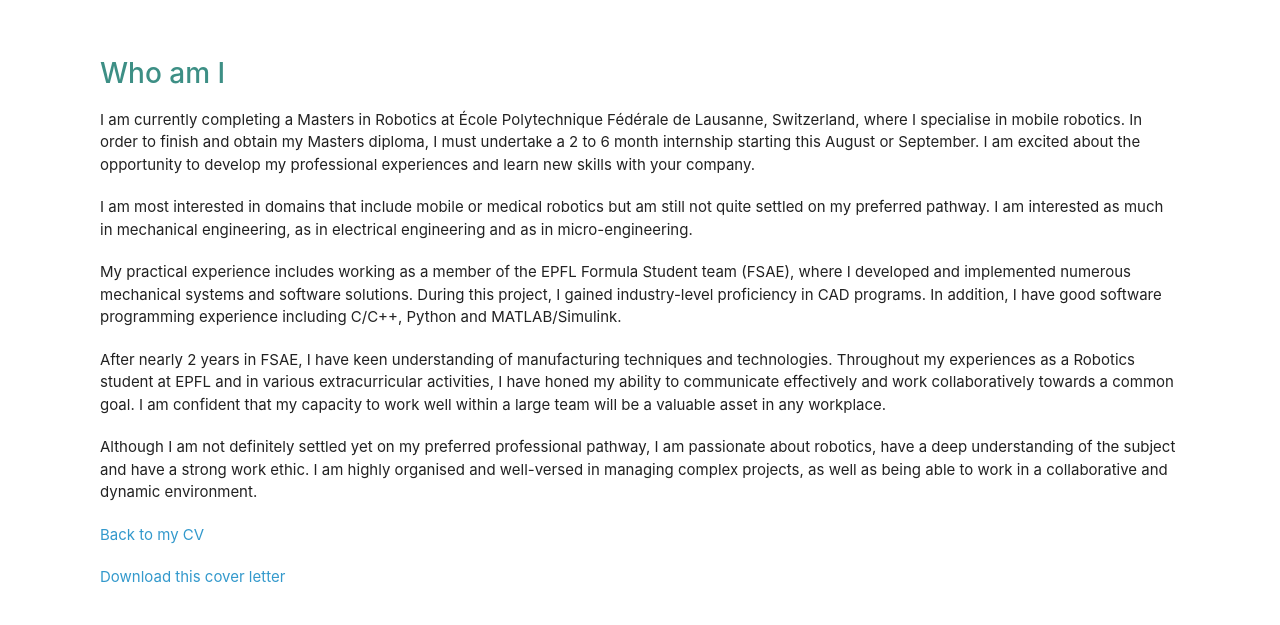
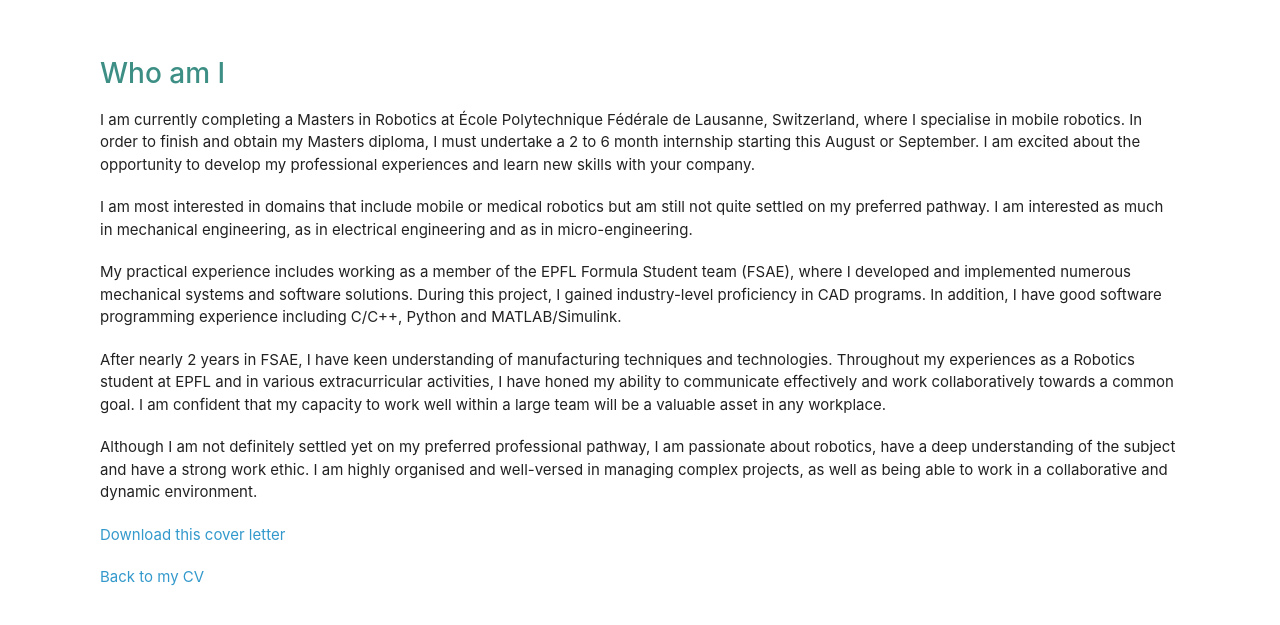
Before and after one commit to mrichter-git/MichaelRichter, a Jekyll site: the page built from cover_letter.md, in a window 1280 px wide. Shown: the top 625 px of the page. Built offline with Jekyll 4.4.1, drawn with Linux system fonts in a browser that asks for light colours; our own code applies the rules of GitHub Pages for plain Markdown files.

```diff
--- a/cover_letter.md
+++ b/cover_letter.md
@@ -26,6 +26,6 @@ about robotics, have a deep understanding of the subject and have a strong work
 highly organised and well-versed in managing complex projects, as well as being able to work in a
 collaborative and dynamic environment.
 
+[Download this cover letter](https://github.com/mrichter-git/MichaelRichter/raw/main/PDFs/Cover_letter_Michael_Richter.pdf/)
+
 [Back to my CV](https://mrichter-git.github.io/MichaelRichter/)
-
-[Download this cover letter](https://github.com/mrichter-git/MichaelRichter/raw/main/PDFs/Cover_letter_Michael_Richter.pdf/)
```
